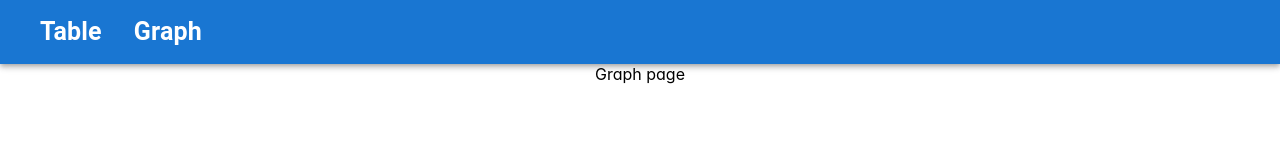
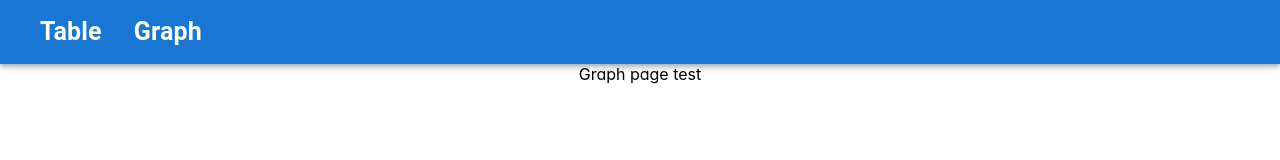
Before and after one commit to NathanBuiPDX/JR0261035, a React (Create React App) app in the folder front-end/: page /graph in a window 1280 px wide. Shown: the top 160 px of the page. Built offline with nearby package versions, Linux system fonts and the light colour scheme; no server answers.

Commit message:
Testing push

```diff
--- a/front-end/src/pages/Graph.jsx
+++ b/front-end/src/pages/Graph.jsx
@@ -83,7 +83,7 @@ const Graph = () => {
 
     return (
         <div>
-            Graph page
+            Graph page test
         </div>
     );
 };
```
